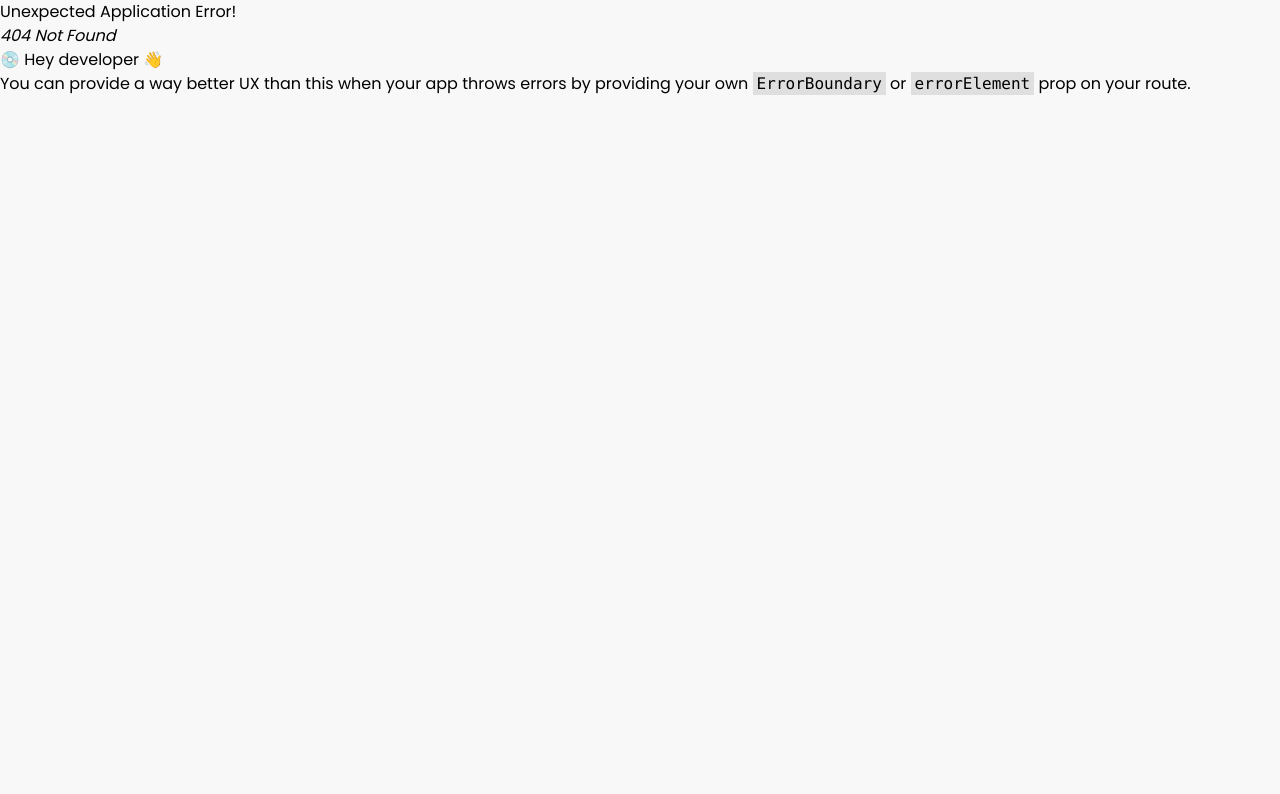
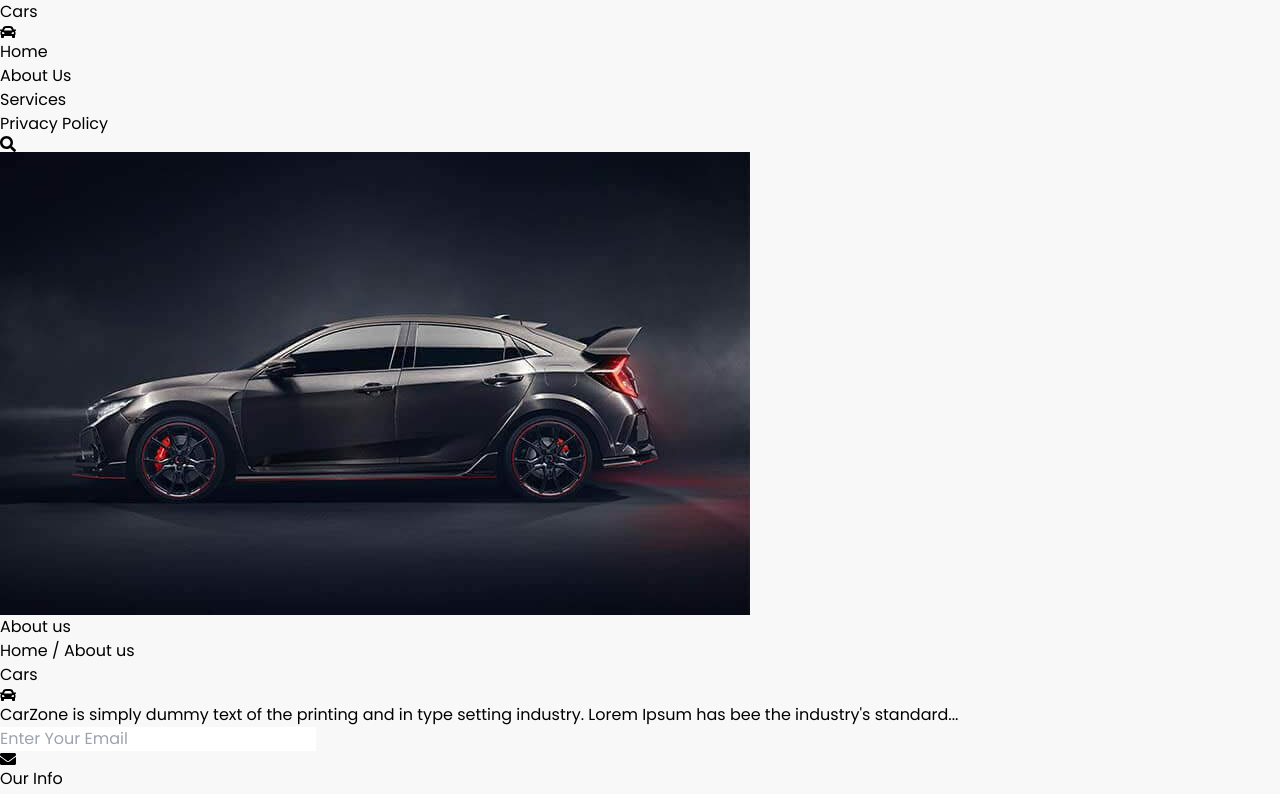
Before and after one commit to YeeshaDev/car_hub, a React (Vite) app: page /about in a window 1280 px wide. Before the commit this address had no page. Shown: the top 794 px of the page. Built offline with nearby package versions, Linux system fonts and the light colour scheme; a web font is replaced by a local one.

Commit message:
about-us

```diff
--- /dev/null
+++ b/src/components/Features/PagesHero.jsx
@@ -0,0 +1,17 @@
+import React from 'react';
+
+const PagesHero = ({text,image,page}) => {
+    return (
+        <section>
+           <figure className='w-[100%]'>
+            <img src={image} alt='hero' className='object-cover w-full'/>
+            </figure>
+            <h2>{text}</h2>
+            <div>
+                <h3>Home / {page}</h3>
+            </div>
+        </section>
+    )
+}
+
+export default PagesHero
--- a/src/main.jsx
+++ b/src/main.jsx
@@ -6,6 +6,7 @@ import {createBrowserRouter,RouterProvider} from 'react-router-dom'
 import './index.css'
 import Root from './routes/root.jsx'
 import Home from './pages/Home.jsx'
+import About from './pages/About.jsx';
 
 const queryClient = new QueryClient();
 const router = createBrowserRouter([
@@ -16,7 +17,12 @@ const router = createBrowserRouter([
       {
         path:'/',
         element:<Home/>
+      },
+      {
+        path:'/about',
+        element:<About/>
       }
+
     ]
   }
 ])
--- a/src/pages/About.jsx
+++ b/src/pages/About.jsx
@@ -1,8 +1,17 @@
 import React from 'react'
+import Navbar from '../components/Navbar'
+import PagesHero from '../components/Features/PagesHero'
 
 const About = () => {
     return (
         <div>
+            <PagesHero
+            image='./src/assets/car5.jpg'
+            text='About us'
+            page='About us'
+            />
+
+
 
         </div>
     )
```
